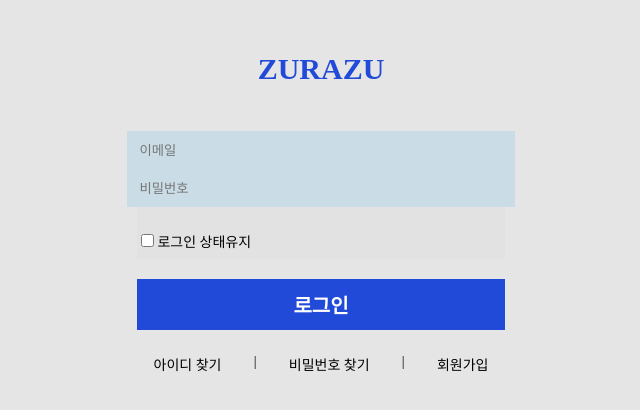
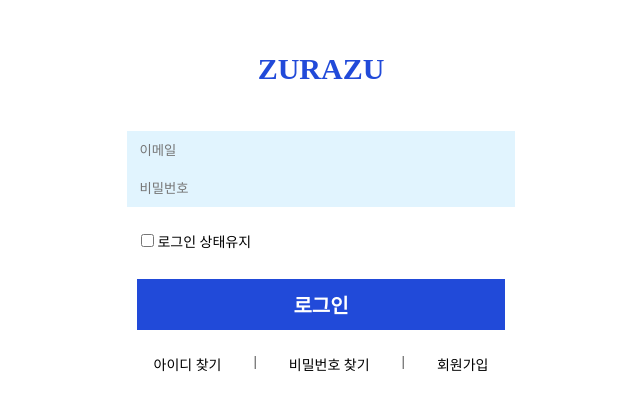
Before and after one commit to 1sTeam/study-zurazu-frontend, a Vue app: page / in a window 1280 px wide. Shown: the part 132-542 px from the top of the page, without its empty margins (319-959 px from the left). Built offline with nearby package versions, Linux system fonts and the light colour scheme.

Commit message:
Login components modification

```diff
--- a/src/components/Login.vue
+++ b/src/components/Login.vue
@@ -42,6 +42,7 @@
 <script>
 export default{
 
+name : 'login',
 data () {
     return {
         title : "ZURAZU"
@@ -51,7 +52,8 @@ data () {
 }
 </script>
 
-<style>
+
+<style scoped>
 body{
     background: #E5E5E5;
 }
@@ -97,7 +99,6 @@ body{
     width: 85%;
     padding-top: 1.5rem;
     padding-bottom: 0.5rem;
-    background-color: #e2e2e2;
     font-size: 14px;
 
 }
```
